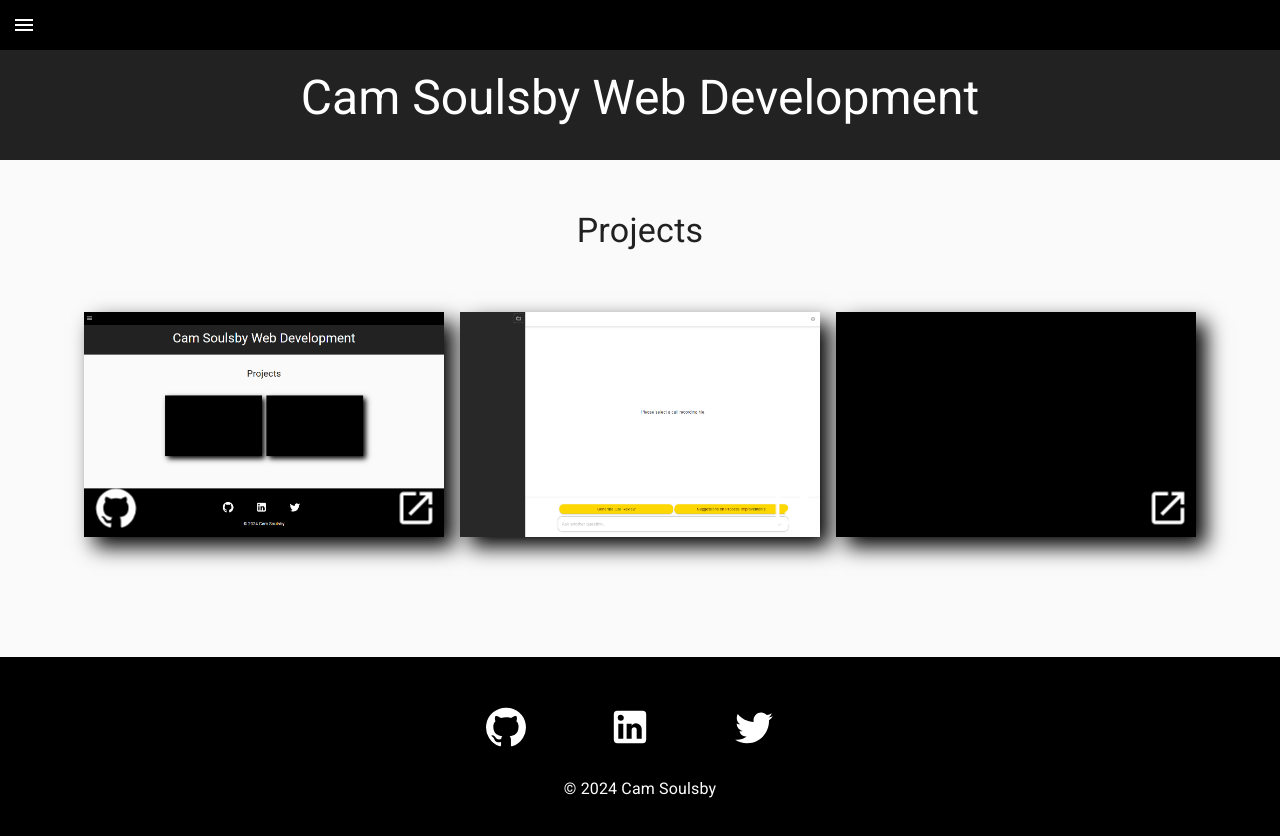
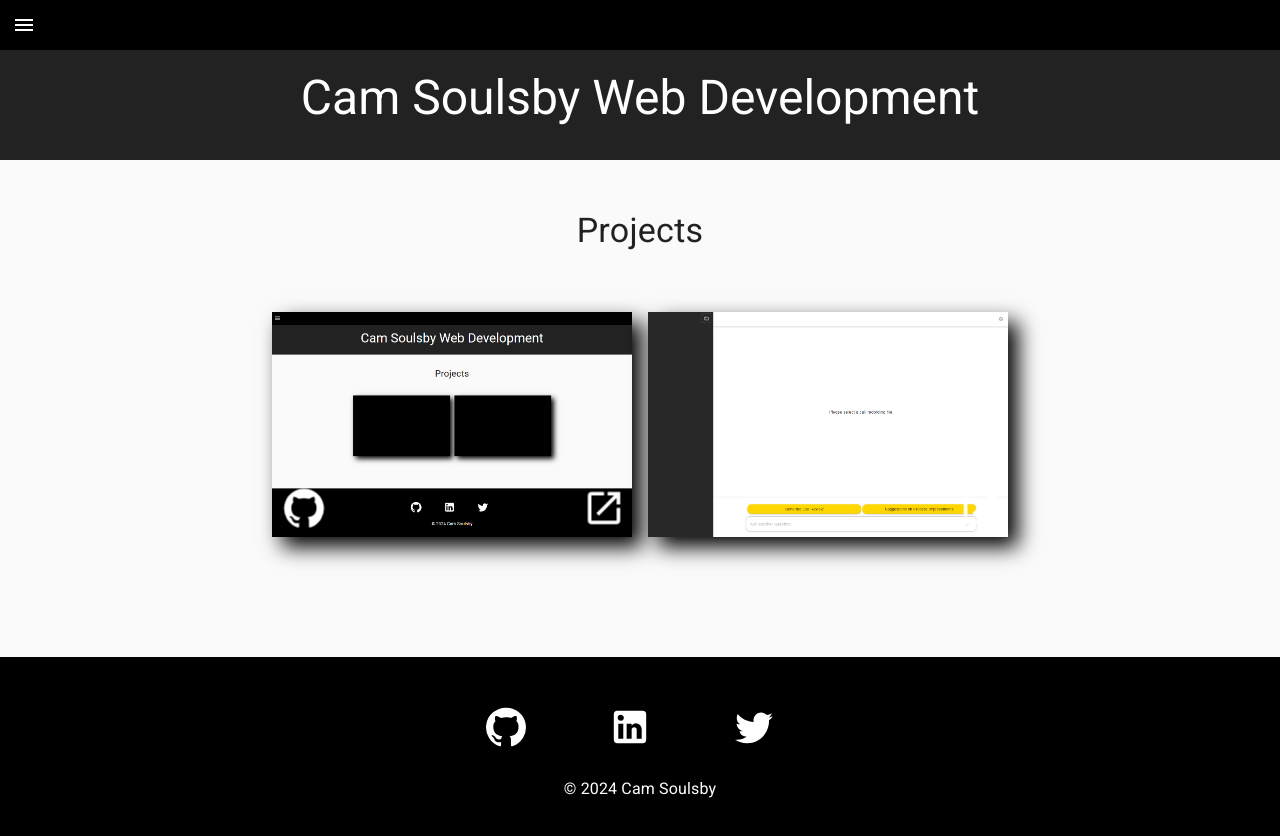
Before and after one commit to camsoulsby/personal-website, a React (Vite) app: page / in a window 1280 px wide. Shown: the top 836 px of the page. Built offline with nearby package versions, Linux system fonts and the light colour scheme.

Commit message:
remove empty portfolio card

```diff
--- a/src/components/Portfolio/index.tsx
+++ b/src/components/Portfolio/index.tsx
@@ -42,14 +42,6 @@
                 siteLink="https://callreview.camsoulsby.com"
               />
             </Grid>
-            <Grid item>
-              <PortfolioCard
-                description="More coming soon..."
-                image=""
-                githubLink=""
-                siteLink=""
-              />
-            </Grid>
           </Grid>
         </Container>
       </Container>
```
